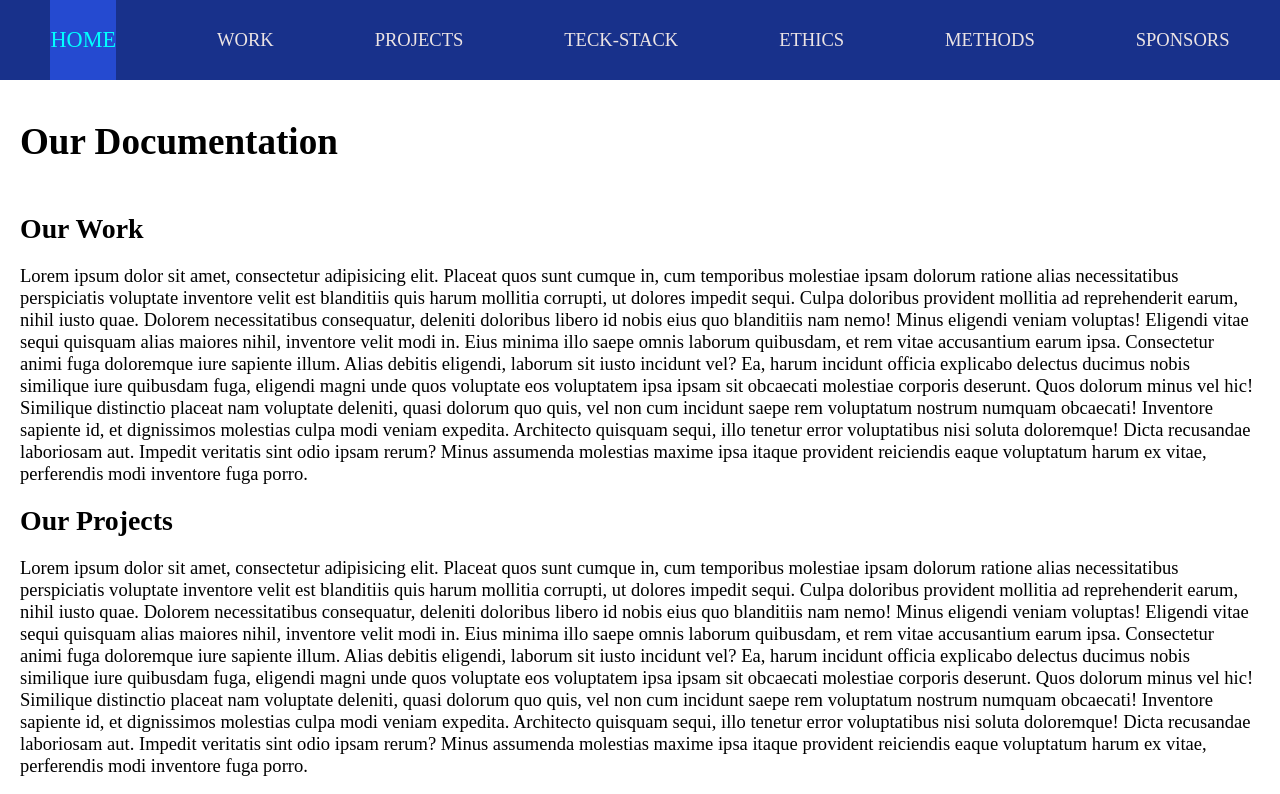
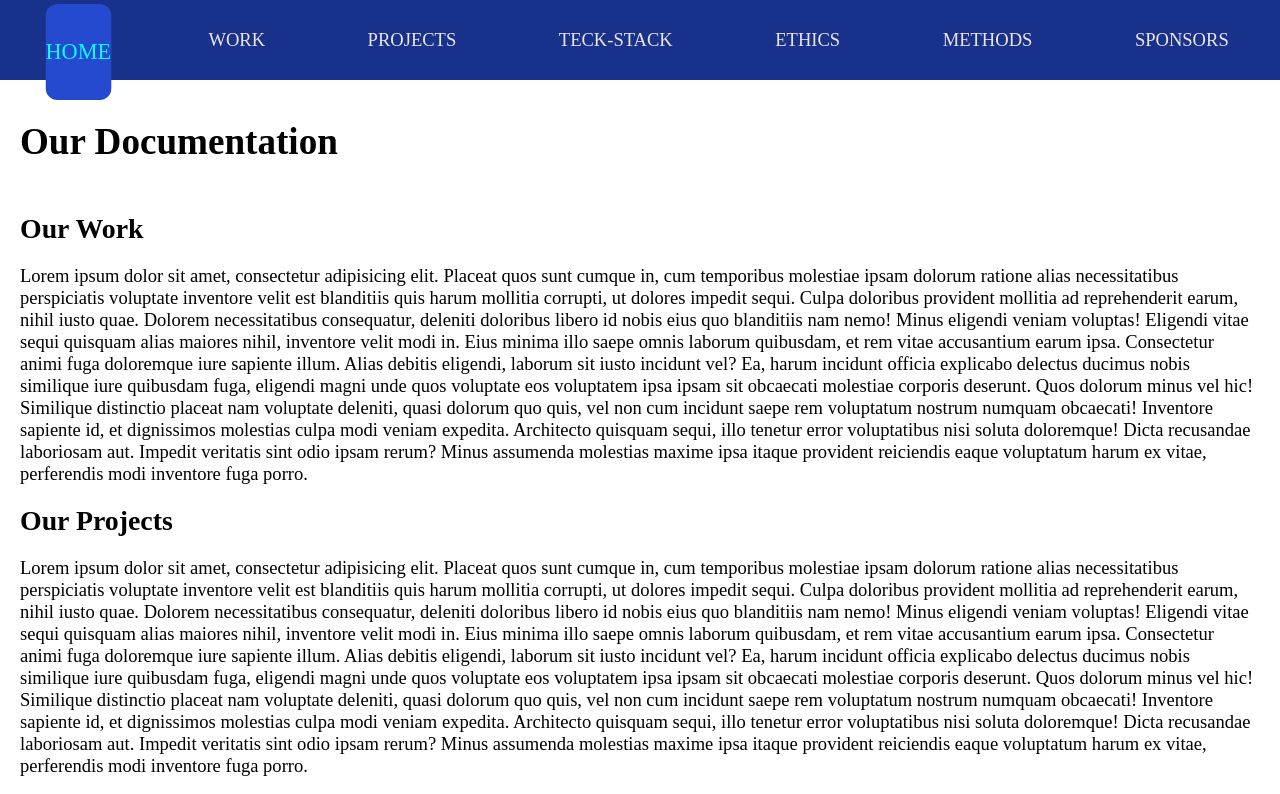
Before and after one commit to FbW-WD-22-E07/css-extra-shahinam2, a plain HTML site: page index.html in a window 1280 px wide. In both pictures the pointer is over the link "HOME". Shown: the top 794 px of the page. Drawn offline with Linux system fonts and the light colour scheme.

Commit message:
exercise complete - fix moving nav options

```diff
--- a/style.css
+++ b/style.css
@@ -44,12 +44,18 @@
     line-height: 80px;
     color: var(--nav-a-co);
     text-transform: uppercase;
+    transition: all 500ms;
 }
 
 nav a:hover {
     background-color: var(--nav-a-hover);
+    border-radius: 10px;
     color: var(--nav-a-text-hover-color);
-    font-size: 1.2em;
+    /* font-size: 1.2em; */
+    /* transform: translateY(-10px); */
+    /* font-size: 30px; */
+    /* font-size-adjust: 25px; */
+    transform: scale(1.2) translateY(10px);
 }
 
 /* h1, h2, section & p settings */
```
